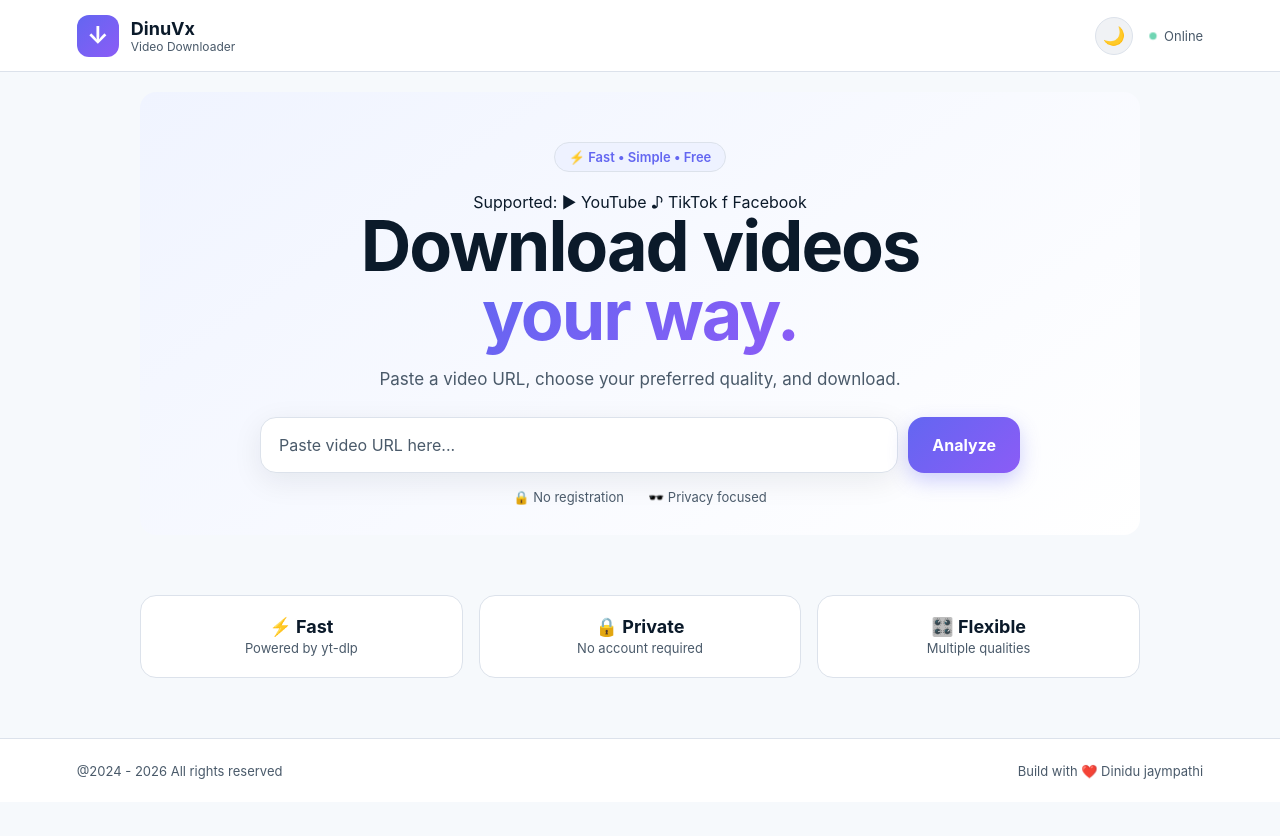
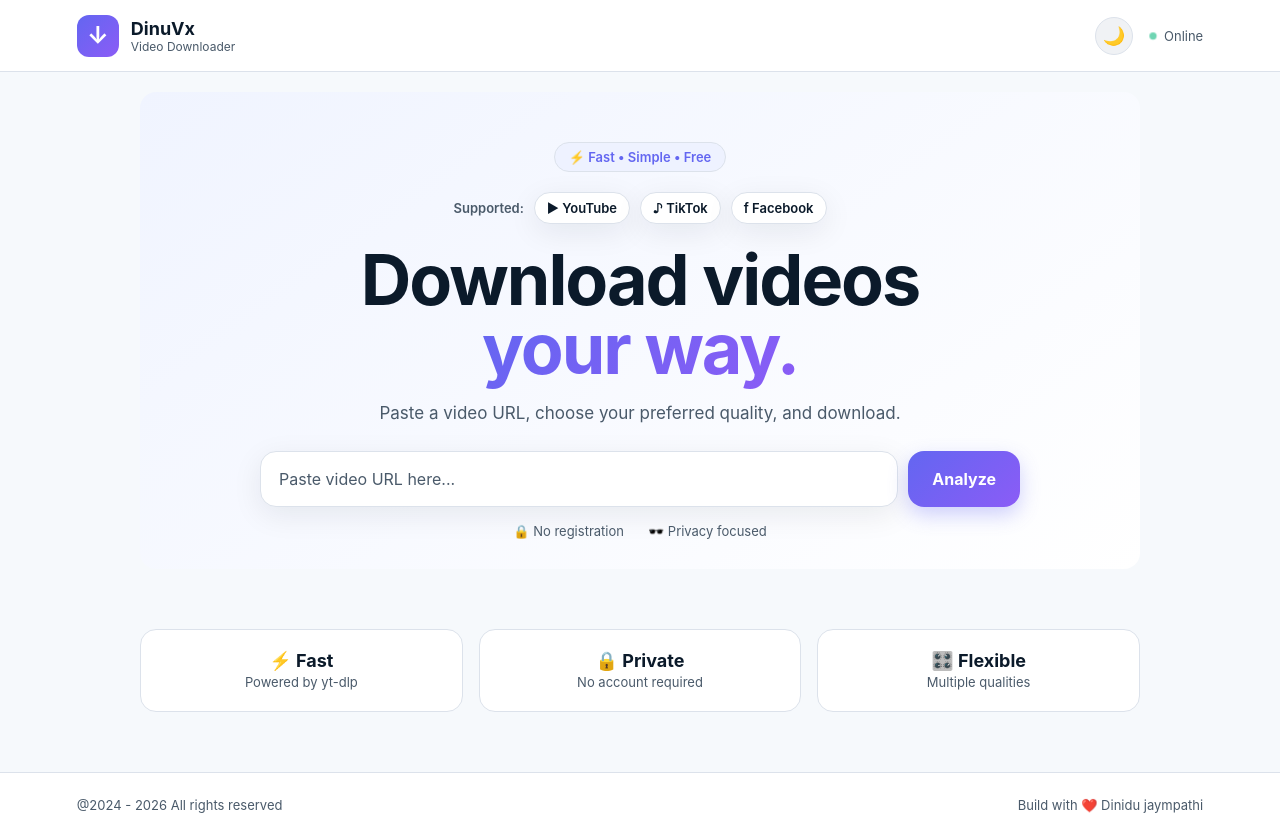
Before and after one commit to Dinindu12/dinux, a plain HTML site: page index.html in a window 1280 px wide. Before the commit the page ends 802 px from the top, so only its background shows below. Drawn offline with Linux system fonts and the light colour scheme.

Commit message:
Add styles for supported platforms
Added styles for supported platforms including layout and hover effects.

```diff
--- a/style.css
+++ b/style.css
@@ -571,6 +571,38 @@ footer {
   transition: background var(--transition), border var(--transition);
 }
 
+/* ===== SUPPORTED PLATFORMS ===== */
+.platforms {
+  display: flex;
+  justify-content: center;
+  align-items: center;
+  flex-wrap: wrap;
+  gap: 10px;
+  margin: 0 auto 22px;
+}
+
+.platform-label {
+  color: var(--text-secondary);
+  font-size: 13px;
+  font-weight: 600;
+}
+
+.platform {
+  padding: 7px 12px;
+  border: 1px solid var(--border);
+  border-radius: 999px;
+  background: var(--surface);
+  color: var(--text);
+  font-size: 13px;
+  font-weight: 600;
+  box-shadow: var(--shadow);
+}
+
+.platform:hover {
+  border-color: var(--primary);
+  transform: translateY(-1px);
+}
+
 /* ===== RESPONSIVE ===== */
 @media (max-width: 700px) {
   .header {
```
